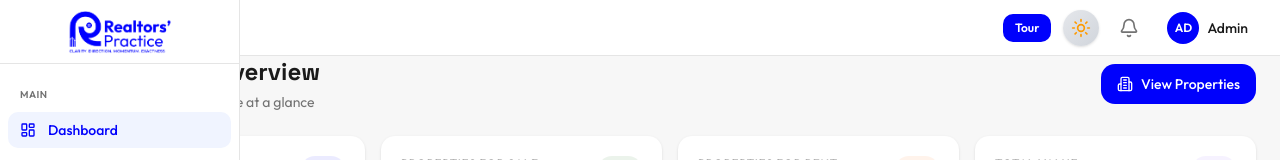
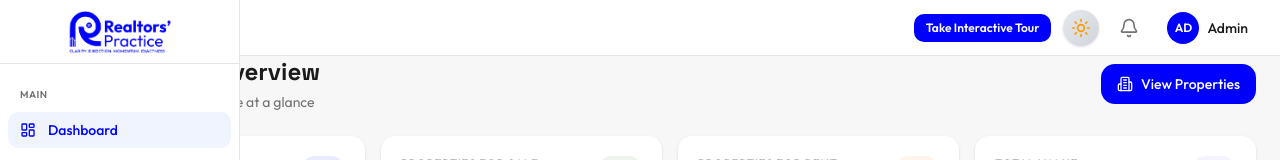
Before and after one commit to Tee-David/realtors-practice, a Next.js app in the folder frontend/: page / in a window 1280 px wide. Shown: the top 160 px of the page. Built offline with nearby package versions, Linux system fonts and the light colour scheme; no server answers.

Commit message:
style: name Tour button interactively on desktop and properly align mobile hamburger

```diff
--- a/frontend/components/layout/top-bar.tsx
+++ b/frontend/components/layout/top-bar.tsx
@@ -49,11 +49,11 @@ export function TopBar({ title, notificationCount, onOpenSidebar }: TopBarProps)
       }}
     >
       {/* Left: Hamburger (mobile) + Page title */}
-      <div className="flex items-center gap-3">
+      <div className="flex items-center gap-3 h-full">
         {onOpenSidebar && (
           <button
             onClick={onOpenSidebar}
-            className="md:hidden p-2 rounded-lg transition-colors hover:bg-[var(--secondary)]"
+            className="md:hidden p-2 rounded-lg transition-colors hover:bg-[var(--secondary)] flex items-center justify-center"
             aria-label="Open Map/Sidebar Menu"
           >
             <Menu className="h-5 w-5" style={{ color: "var(--foreground)" }} />
@@ -73,7 +73,8 @@ export function TopBar({ title, notificationCount, onOpenSidebar }: TopBarProps)
         <button
           className="flex items-center gap-1.5 px-3 py-1.5 rounded-lg text-xs font-semibold bg-[var(--primary)] text-[var(--primary-foreground)] hover:opacity-90 transition-opacity"
         >
-          Tour
+          <span className="sm:hidden">Tour</span>
+          <span className="hidden sm:inline">Take Interactive Tour</span>
         </button>
 
         {/* Theme toggle */}
```
